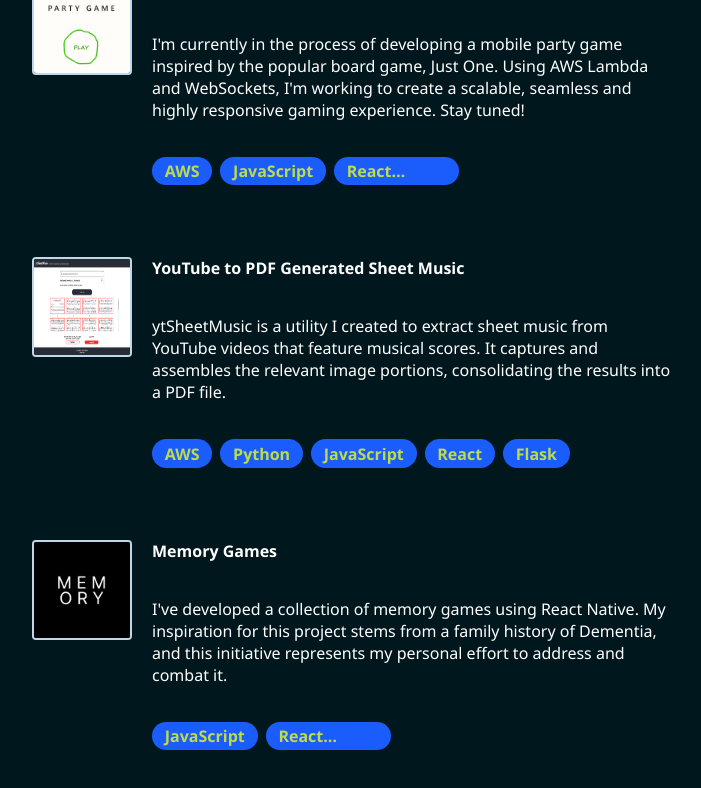
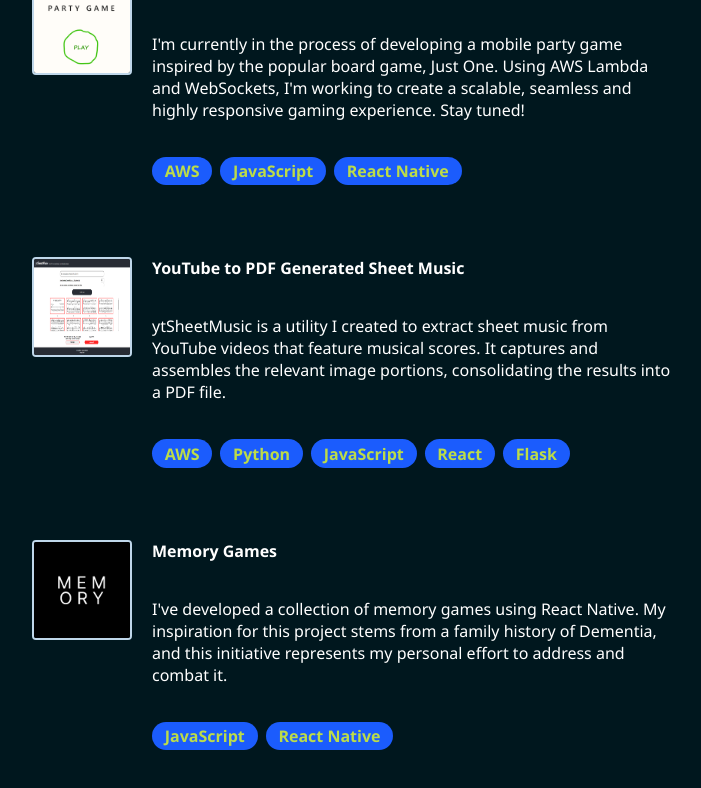
Before and after one commit to Wubaboo/website, a React (Create React App) app: page / in a window 1280 px wide. Shown: the part 910-1698 px from the top of the page, without its empty margins (308-1009 px from the left). Built offline with nearby package versions, Linux system fonts and the light colour scheme.

Commit message:
remove max-width on pills

```diff
--- a/src/styles/ProjectCard.css
+++ b/src/styles/ProjectCard.css
@@ -48,7 +48,6 @@
   padding-right: 0.8em;
   padding-top: 0.2em;
   padding-bottom: 0.2em;
-  max-width: 100px;
   display: -webkit-box;
   -webkit-box-orient: vertical;
   -webkit-line-clamp: 1;
```
